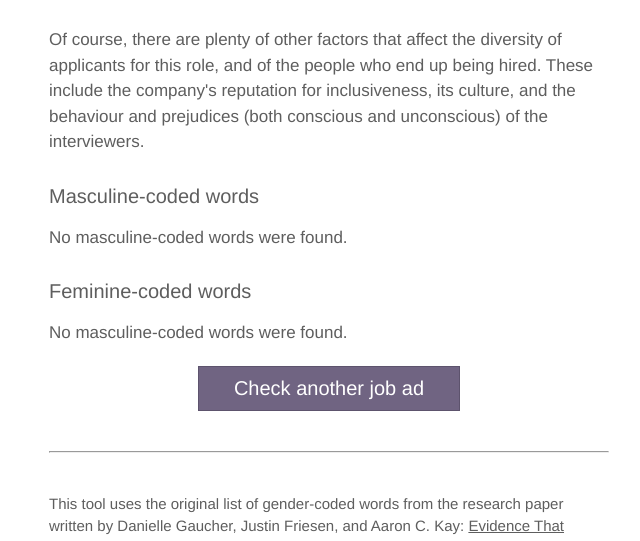
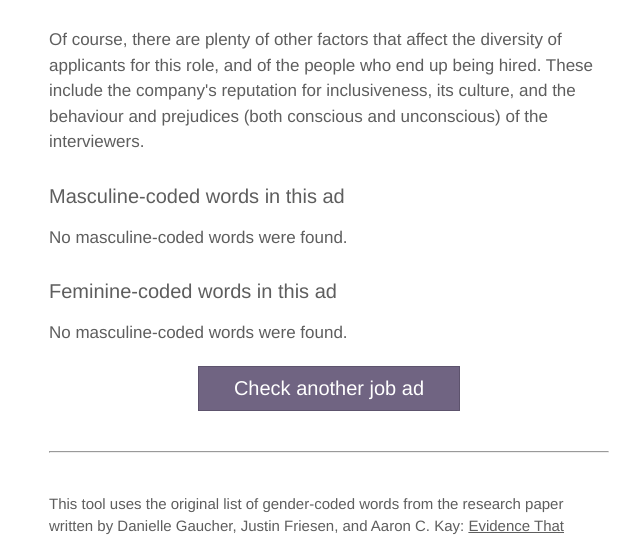
Before and after one commit to lovedaybrooke/gender-decoder, a Django app: template genderjobcheck/templates/results.html in a window 1280 px wide. Shown: the part 233-774 px from the top of the page, without its empty margins (311-951 px from the left). Run offline with Django 3.2, Linux system fonts and the light colour scheme; the template is opened without the code that fills it, so the values that code supplies are empty.

Commit message:
Clarification of coded words on results page

```diff
--- a/genderjobcheck/templates/results.html
+++ b/genderjobcheck/templates/results.html
@@ -6,7 +6,7 @@
 		<p>{{ explanation }}</p>
 		<p>Of course, there are plenty of other factors that affect the diversity of applicants for this role, and of the people who end up being hired. These include the company's reputation for inclusiveness, its culture, and the behaviour and prejudices (both conscious and unconscious) of the interviewers.</p>
 		<div id="masculine">
-			<h3>Masculine-coded words</h3>
+			<h3>Masculine-coded words in this ad</h3>
 			{% if masculine_coded_words %}
 			<ul>
 				{% for word in masculine_coded_words %}
@@ -18,7 +18,7 @@
 			{% endif %}
 		</div>
 		<div id="feminine">
-			<h3>Feminine-coded words</h3>
+			<h3>Feminine-coded words in this ad</h3>
 			{% if feminine_coded_words %}
 			<ul>
 				{% for word in feminine_coded_words %}
```
